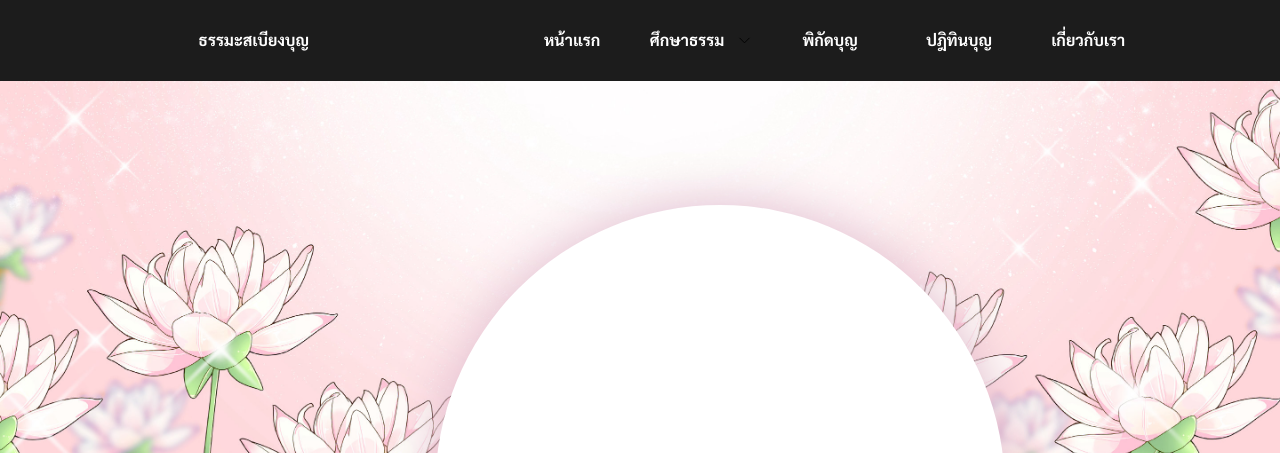
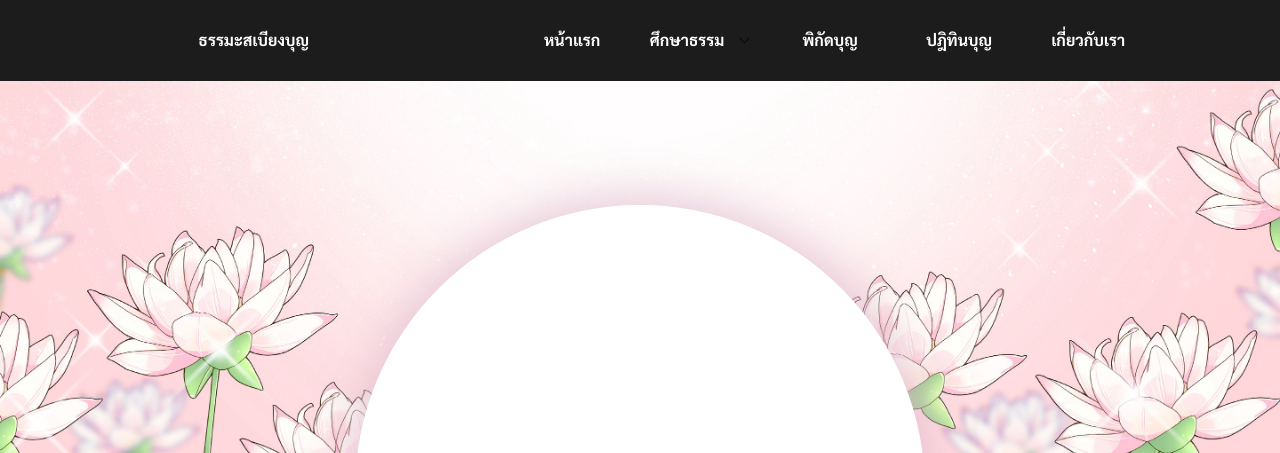
Before and after one commit to mmerabet/ninew-project, a website: page public/content/goddess-of-mercy.html in a window 1280 px wide. Shown: the top 453 px of the page. Drawn offline with nearby package versions, Linux system fonts and the light colour scheme.

Commit message:
fix circle center to be always centerd

```diff
--- a/public/content/goddess-of-mercy.html
+++ b/public/content/goddess-of-mercy.html
@@ -54,16 +54,16 @@
   </header>
 
   <div class="main-container">
-    <div>
+    <div class="flex justify-center">
       <img class="object-cover h-[409px] w-full object-bottom"
         src="/src/assets/images/guan-yin/6f941325b42b9f5d9024500b290129fd.jpg" alt="">
+      <!-- the big circle title -->
+      <div
+        class="circle-title absolute w-[570px] h-[570px] top-[205px] bg-white rounded-full flex items-center justify-center">
+        <span class="thai-sarabun-head-bold">เจ้าแม่กวนอิม</span>
+      </div>
     </div>
 
-    <!-- the big circle title -->
-    <div
-      class="circle-title absolute w-[570px] h-[570px] top-[205px] left-[435px] bg-white rounded-full flex items-center justify-center">
-      <span class="thai-sarabun-head-bold">เจ้าแม่กวนอิม</span>
-    </div>
 
     <!-- previous arrow left -->
     <button class="absolute left-[168px] top-[735px] w-[40px] h-[40px] arrow-left-button bg-no-repeat bg-center">
```
